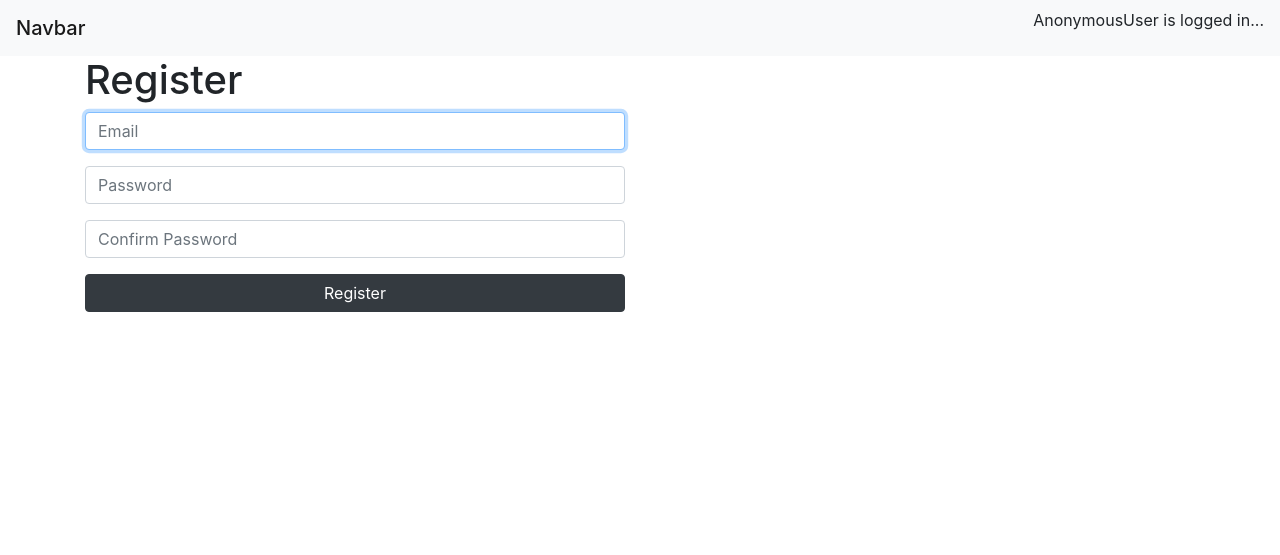
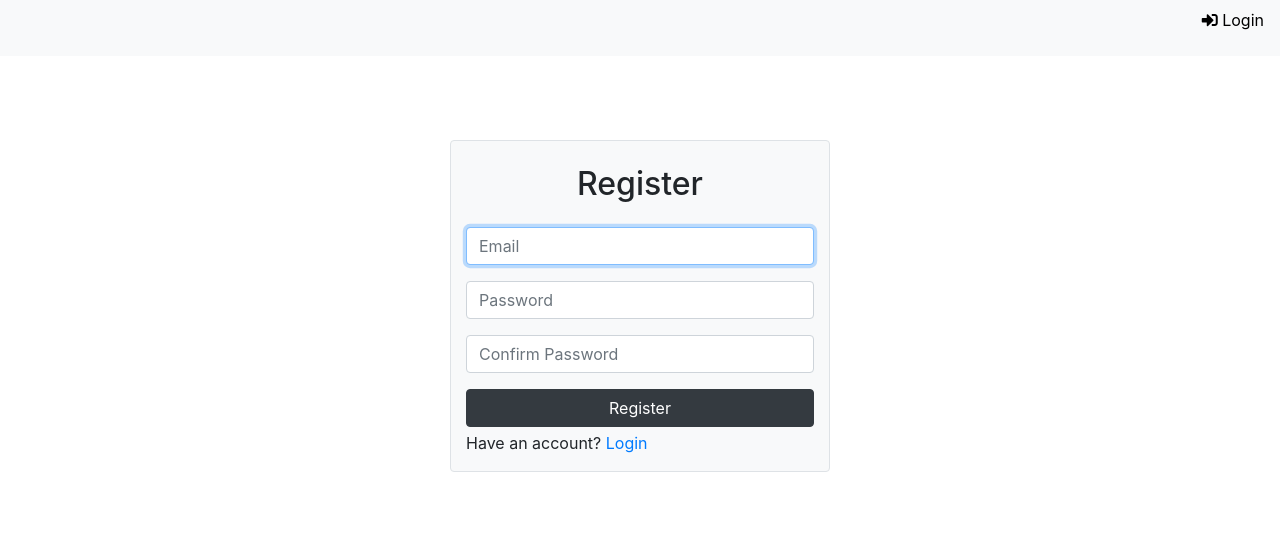
Before and after one commit to areeves9/django-batch, a Django app: page /accounts/register in a window 1280 px wide. Shown: the top 555 px of the page. Run offline with Django 3.2, Linux system fonts and the light colour scheme; some libraries are stand-ins or nearby versions.

Commit message:
registration templates bootstrap classes

```diff
--- a/core/settings.py
+++ b/core/settings.py
@@ -40,6 +40,8 @@ INSTALLED_APPS = [
     'django.contrib.messages',
     'django.contrib.staticfiles',
     'crispy_forms',
+    'fontawesome_5',
+
 ]
 
 CRISPY_TEMPLATE_PACK = 'bootstrap4'
--- a/templates/base.html
+++ b/templates/base.html
@@ -1,17 +1,20 @@
+{% load fontawesome_5 %}
+
 <!DOCTYPE html>
 <html lang="en">
     <head>
+        {% fontawesome_5_static %}
         <meta charset="utf-8">
         <meta name="viewport" content="width=device-width, initial-scale=1, shrink-to-fit=no">
-        <title>Job List</title>
+        <title>Site</title>
         <link rel="stylesheet" href="https://cdn.jsdelivr.net/npm/bootstrap@4.5.3/dist/css/bootstrap.min.css" integrity="sha384-TX8t27EcRE3e/ihU7zmQxVncDAy5uIKz4rEkgIXeMed4M0jlfIDPvg6uqKI2xXr2" crossorigin="anonymous">
     </head>
     <body>
         {% include "partials/navbar.html" %}
-        <div class="container">
-            {% block content %}
-            {% endblock %}
-        </div>
+
+        {% block content %}
+        {% endblock %}
+
 
         <script src="https://code.jquery.com/jquery-3.5.1.slim.min.js" integrity="sha384-DfXdz2htPH0lsSSs5nCTpuj/zy4C+OGpamoFVy38MVBnE+IbbVYUew+OrCXaRkfj" crossorigin="anonymous"></script>
         <script src="https://cdn.jsdelivr.net/npm/popper.js@1.16.1/dist/umd/popper.min.js" integrity="sha384-9/reFTGAW83EW2RDu2S0VKaIzap3H66lZH81PoYlFhbGU+6BZp6G7niu735Sk7lN" crossorigin="anonymous"></script>
--- a/templates/partials/navbar.html
+++ b/templates/partials/navbar.html
@@ -1,6 +1,20 @@
+{% load fontawesome_5 %}
+
 <nav class="navbar navbar-light bg-light">
-    <span class="navbar-brand mb-0 h1">Navbar</span>
-    {% if request.user %}
-    <p>{{ request.user }} is logged in...</p>
+    <span class="navbar-brand mb-0 h1"></span>
+    {% if request.user.is_authenticated %}
+    <p>
+        <a style="text-decoration: none; color: black;" href="{% url 'accounts:logout' %}">
+            {% fa5_icon 'sign-out-alt' 'fas' %}
+            Logout ({{request.user}})
+        </a>
+    </p>
+    {% else %}
+    <p>
+        <a style="text-decoration: none; color: black;" href="{% url 'accounts:login' %}">
+            {% fa5_icon 'sign-in-alt' 'fas' %}
+            Login
+        </a>
+    </p>
     {% endif %}
 </nav>
--- a/templates/registration/registration.html
+++ b/templates/registration/registration.html
@@ -3,17 +3,20 @@
 
 {% block content %}
 
-<h1>Register</h1>
-<div class="row">
-    <div class="col-6">
+<div style="height: 500px;" class="container">
+    <div class="row h-100 justify-content-center align-items-center">
+        <div class="col-md-6 col-lg-4 col-12 bg-light border rounded">
+            <h2 class="mt-4 mb-4 text-center">Register</h2>
             <form action="{% url 'accounts:register' %}" method="post">
                 {% csrf_token %}
                 {{ form|crispy }}
-            <button class="mt-2 mx-auto btn btn-block btn-dark"
+                <button class="mx-auto btn btn-block btn-dark"
                     type="submit">
                     Register
                 </button>
             </form>
+            <p class="mt-1">Have an account? <a href="{% url 'accounts:login' %}">Login</a></p>
+        </div>
     </div>
 </div>
 
```
Also changed, not shown: templates/registration/login.html (+8 -6 lines). Lines whose indentation alone changed are shown as unchanged.
